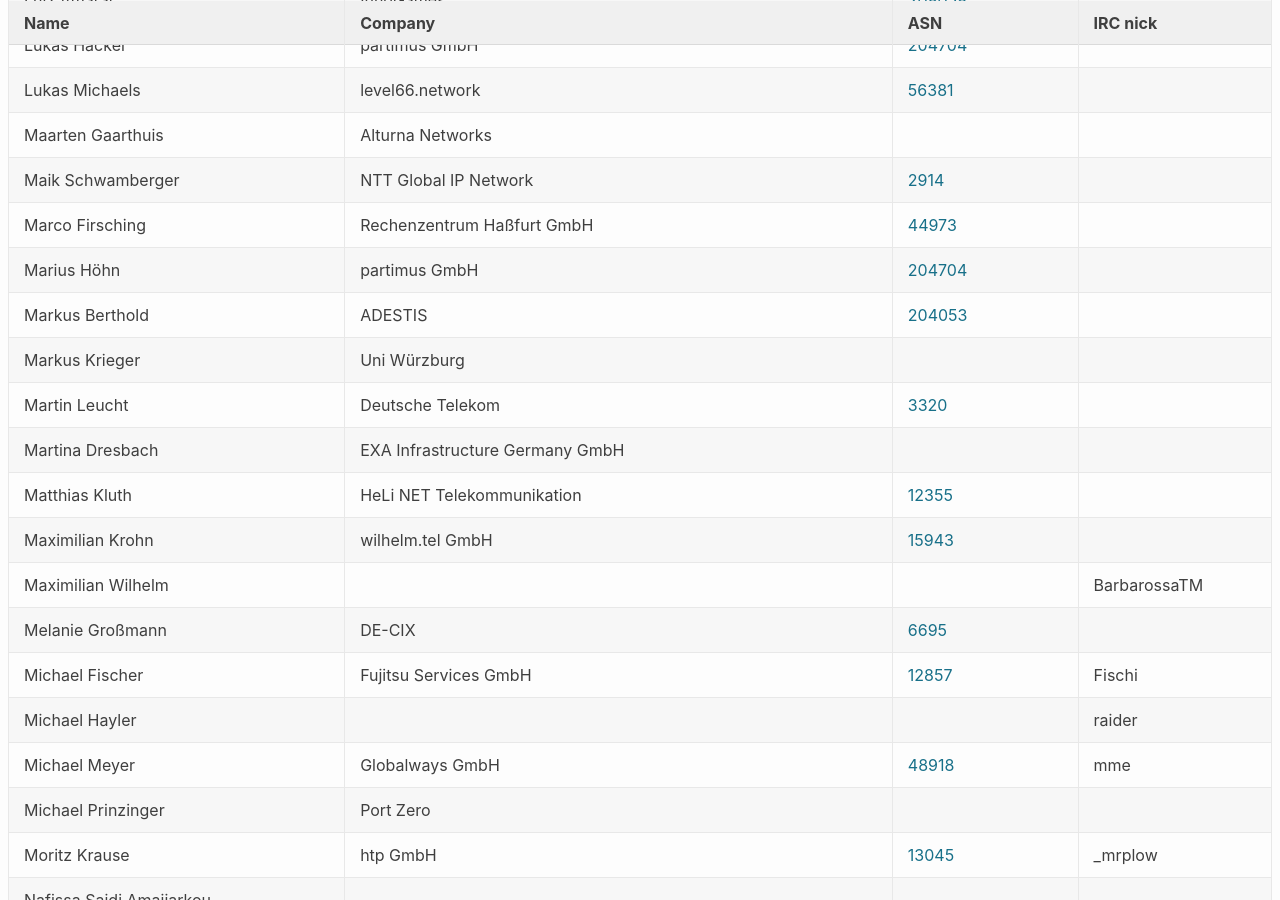
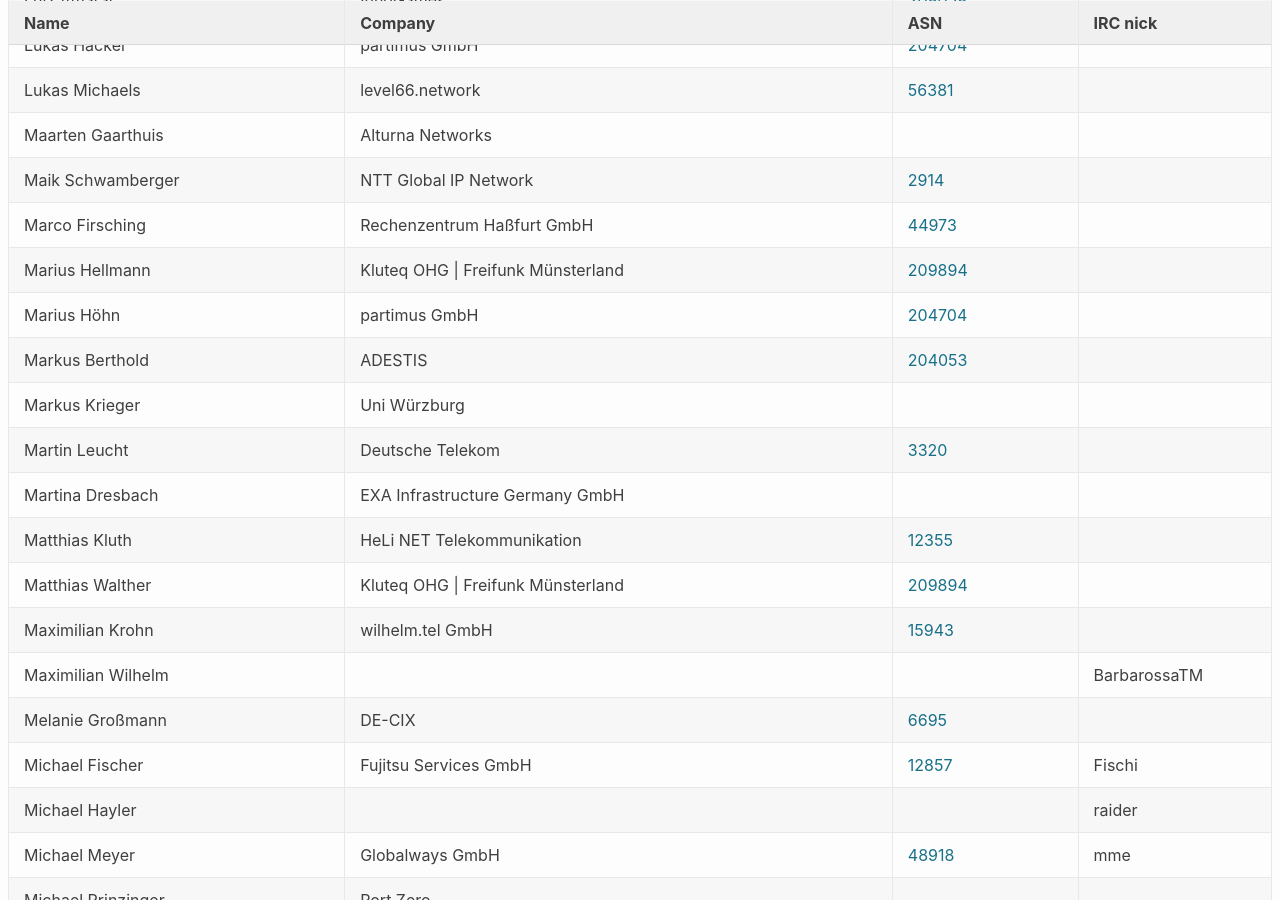
Before and after one commit to denog/pretix-attendeelist, a Jekyll site: the page built from denog15/index.md, in a window 1280 px wide and 900 px high, scrolled down 2224 px. Built offline with Jekyll 4.4.1, drawn with Linux system fonts in a browser that asks for light colours; some of the changed text lies outside the part shown.

Commit message:
Latest data: Wed Aug 23 10:10:25 UTC 2023

```diff
--- a/_data/attendees_denog15_onsite.json
+++ b/_data/attendees_denog15_onsite.json
@@ -306,6 +306,12 @@
     "asn": "44973"
   },
   {
+    "name": "Marius Hellmann",
+    "company": "Kluteq OHG | Freifunk Münsterland",
+    "irc": null,
+    "asn": "209894"
+  },
+  {
     "name": "Marius Höhn",
     "company": "partimus GmbH",
     "irc": null,
@@ -340,6 +346,12 @@
     "company": "HeLi NET Telekommunikation",
     "irc": null,
     "asn": "12355"
+  },
+  {
+    "name": "Matthias Walther",
+    "company": "Kluteq OHG | Freifunk Münsterland",
+    "irc": null,
+    "asn": "209894"
   },
   {
     "name": "Maximilian Krohn",
@@ -486,6 +498,12 @@
     "asn": "3320"
   },
   {
+    "name": "Sebastian Danek",
+    "company": "Kluteq OHG | Freifunk Münsterland",
+    "irc": null,
+    "asn": "209894"
+  },
+  {
     "name": "Simo Radenovic",
     "company": "Akamai",
     "irc": null,
```
